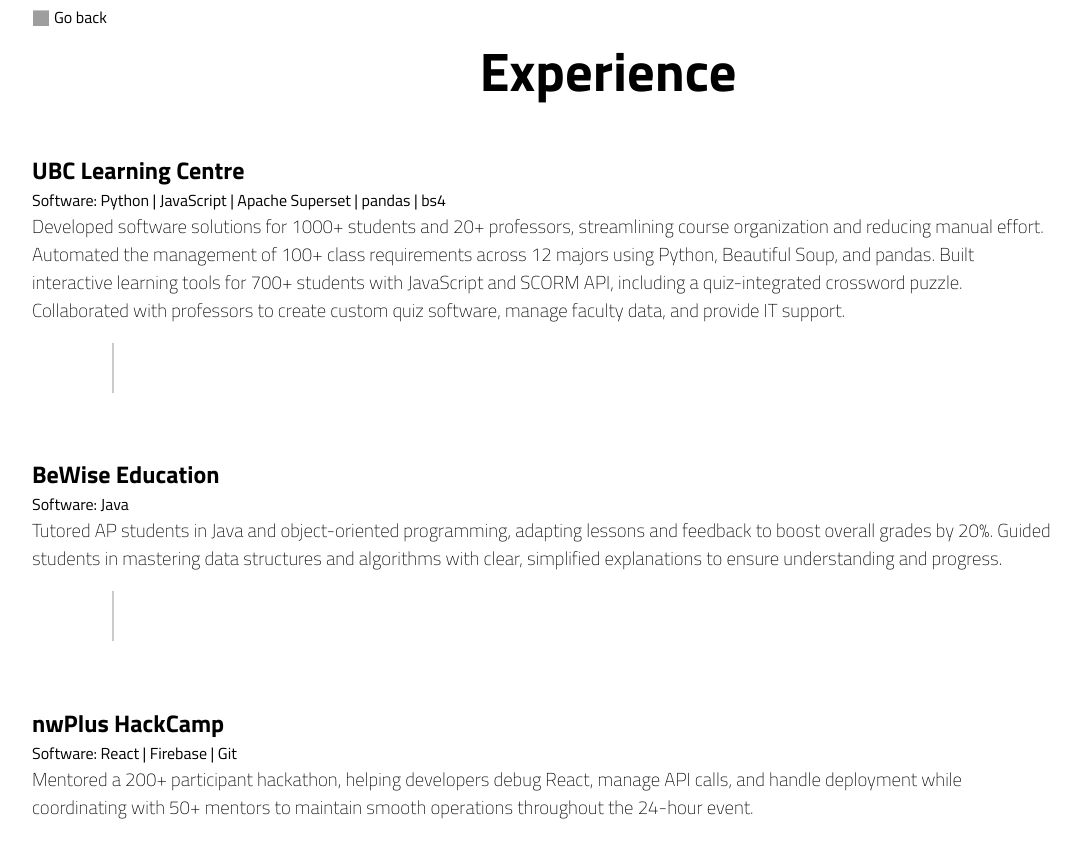
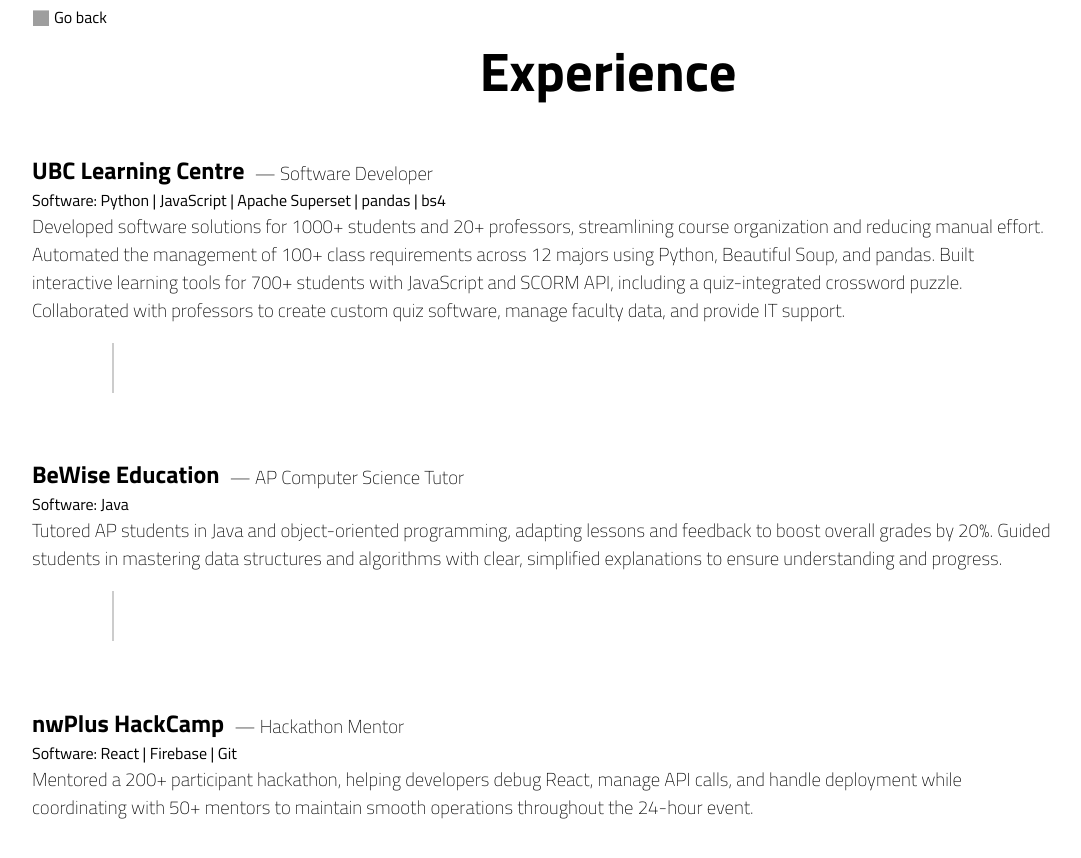
Before and after one commit to youngconnorr/PortfolioWebsite, a React (Vite) app: page /experience in a window 1280 px wide. Shown: the top 858 px of the page, without its empty margins (32-1113 px from the left). Built offline with nearby package versions, Linux system fonts and the light colour scheme; grey boxes are pictures that could not be loaded.

Commit message:
updated info

```diff
--- a/src/components/experience/Experience.tsx
+++ b/src/components/experience/Experience.tsx
@@ -30,7 +30,7 @@
           <div key={job.id} className="single-job hidden">
             <div className="role-title">
               <h2 className="role">{job.employer} </h2>
-              {/* <h3 className="employer"> — {job.role}</h3> */}
+              <h3 className="employer"> — {job.role}</h3>
             </div>
             <p className="languages">Software: {job.languages}</p>
             <h3 className="description">{job.description}</h3>
--- a/src/components/profile/Profile.tsx
+++ b/src/components/profile/Profile.tsx
@@ -1,5 +1,5 @@
 import PFP from "../../tools/pfp_photo.png";
-// import PDF from "../../tools/public_resume.pdf";
+import PDF from "../../tools/public_resume.pdf";
 import { Link } from "react-router-dom";
 import { useEffect } from "react";
 
@@ -51,7 +51,7 @@
                     </svg>
                   </a>
                 </h3>
-                {/* <h3 className="link">
+                <h3 className="link">
                   <a
                     href="https://www.linkedin.com/in/conryoung"
                     target="_blank"
@@ -68,7 +68,7 @@
                       <path d="M41,4H9C6.24,4,4,6.24,4,9v32c0,2.76,2.24,5,5,5h32c2.76,0,5-2.24,5-5V9C46,6.24,43.76,4,41,4z M17,20v19h-6V20H17z M11,14.47c0-1.4,1.2-2.47,3-2.47s2.93,1.07,3,2.47c0,1.4-1.12,2.53-3,2.53C12.2,17,11,15.87,11,14.47z M39,39h-6c0,0,0-9.26,0-10 c0-2-1-4-3.5-4.04h-0.08C27,24.96,26,27.02,26,29c0,0.91,0,10,0,10h-6V20h6v2.56c0,0,1.93-2.56,5.81-2.56 c3.97,0,7.19,2.73,7.19,8.26V39z"></path>
                     </svg>
                   </a>
-                </h3> */}
+                </h3>
                 <h3 className="link">
                   <a
                     href="mailto:conryoung4@gmail.com"
@@ -83,11 +83,11 @@
                     />
                   </a>
                 </h3>
-                {/* <h3 className="link">
+                <h3 className="link">
                   <a href={PDF} target="_blank" rel="noopener noreferrer">
                     <b> Resume</b>
                   </a>
-                </h3> */}
+                </h3>
               </div>
               <div className="profile-page-about-me">
                 <h2>Hi I'm Connor!</h2>
```
